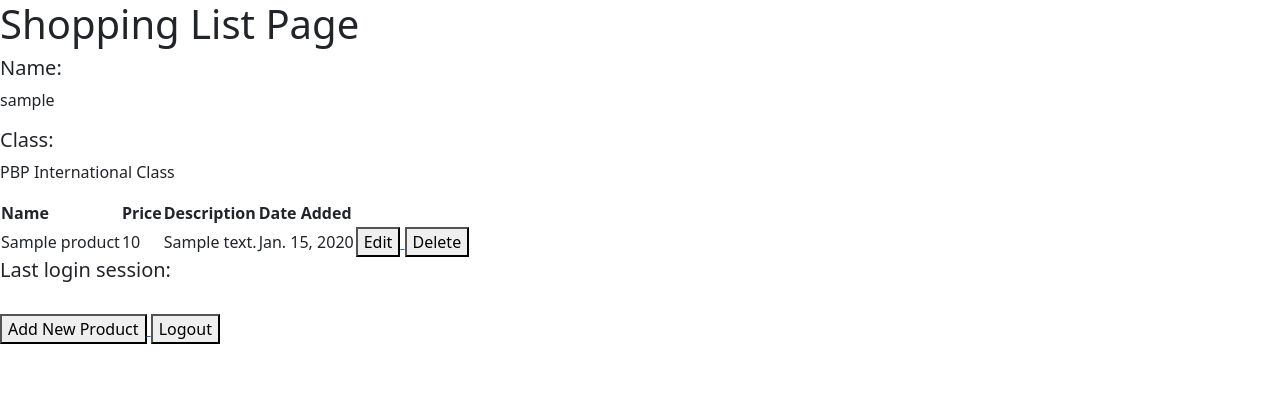
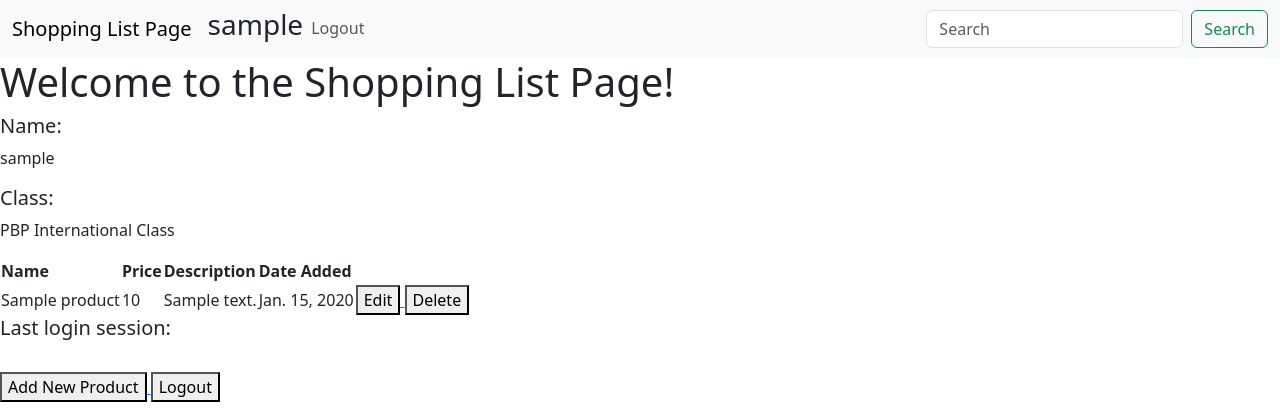
Before and after one commit to TomoriNow/shopping_list, a Django app: page / in a window 1280 px wide. Shown: the top 420 px of the page. Run offline with Django 4.2, Linux system fonts and the light colour scheme; a user stored in the database is signed in; tables that the repository leaves empty hold one stand-in row (values such as "Sample post").

Commit message:
added Navbar

```diff
--- a/main/templates/main.html
+++ b/main/templates/main.html
@@ -1,7 +1,7 @@
 {% extends 'base.html' %}
-
 {% block content %}
-    <h1>Shopping List Page</h1>
+{% include 'navbar.html'%}
+    <h1>Welcome to the Shopping List Page!</h1>
 
     <h5>Name:</h5>
     <p>{{name}}</p>
--- /dev/null
+++ b/main/templates/navbar.html
@@ -0,0 +1,29 @@
+<nav class="navbar navbar-expand-lg bg-body-tertiary">
+    <div class="container-fluid">
+      <a class="navbar-brand" href="#">Shopping List Page</a>
+      <button class="navbar-toggler" type="button" data-bs-toggle="collapse" data-bs-target="#navbarSupportedContent" aria-controls="navbarSupportedContent" aria-expanded="false" aria-label="Toggle navigation">
+        <span class="navbar-toggler-icon"></span>
+      </button>
+      <div class="collapse navbar-collapse" id="navbarSupportedContent">
+        <ul class="navbar-nav me-auto mb-2 mb-lg-0">
+          <li class="nav-item">
+            <h3>{{name}}</h3>
+          </li>
+          <li class="nav-item">
+            <a class="nav-link" href="{% url 'main:logout' %}">Logout</a>
+          </li>
+            <ul class="dropdown-menu">
+              <li><a class="dropdown-item" href="#">Action</a></li>
+              <li><a class="dropdown-item" href="#">Another action</a></li>
+              <li><hr class="dropdown-divider"></li>
+              <li><a class="dropdown-item" href="#">Something else here</a></li>
+            </ul>
+          </li>
+        </ul>
+        <form class="d-flex" role="search">
+          <input class="form-control me-2" type="search" placeholder="Search" aria-label="Search">
+          <button class="btn btn-outline-success" type="submit">Search</button>
+        </form>
+      </div>
+    </div>
+  </nav>
--- a/templates/base.html
+++ b/templates/base.html
@@ -14,7 +14,8 @@
         <link href="https://cdn.jsdelivr.net/npm/bootstrap@5.3.2/dist/css/bootstrap.min.css" rel="stylesheet" integrity="sha384-T3c6CoIi6uLrA9TneNEoa7RxnatzjcDSCmG1MXxSR1GAsXEV/Dwwykc2MPK8M2HN" crossorigin="anonymous">
         <script src="https://code.jquery.com/jquery-3.6.0.min.js" integrity="sha384-KyZXEAg3QhqLMpG8r+J4jsl5c9zdLKaUk5Ae5f5b1bw6AUn5f5v8FZJoMxm6f5cH1" crossorigin="anonymous"></script>
         <script src="https://cdn.jsdelivr.net/npm/@popperjs/core@2.11.8/dist/umd/popper.min.js" integrity="sha384-I7E8VVD/ismYTF4hNIPjVp/Zjvgyol6VFvRkX/vR+Vc4jQkC+hVqc2pM8ODewa9r" crossorigin="anonymous"></script>
-    <script src="https://cdn.jsdelivr.net/npm/bootstrap@5.3.2/dist/js/bootstrap.min.js" integrity="sha384-BBtl+eGJRgqQAUMxJ7pMwbEyER4l1g+O15P+16Ep7Q9Q+zqX6gSbd85u4mG4QzX+" crossorigin="anonymous"></script>
+        <script src="https://cdn.jsdelivr.net/npm/bootstrap@5.3.2/dist/js/bootstrap.min.js" integrity="sha384-BBtl+eGJRgqQAUMxJ7pMwbEyER4l1g+O15P+16Ep7Q9Q+zqX6gSbd85u4mG4QzX+" crossorigin="anonymous"></script>
+
     </head>
 
     <body>
```
Also changed, not shown: main/templates/edit_product.html (renamed from templates/edit_product.html).
